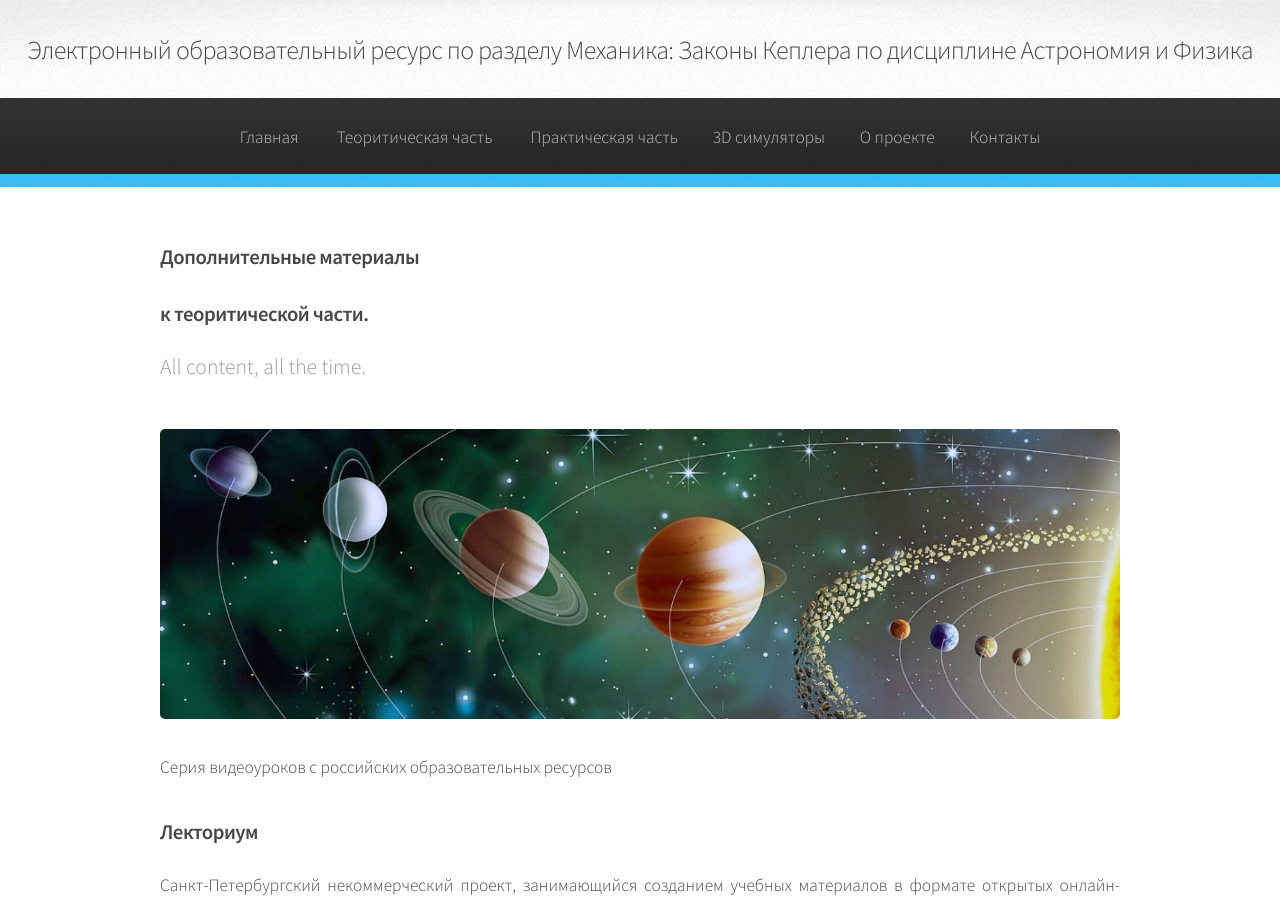
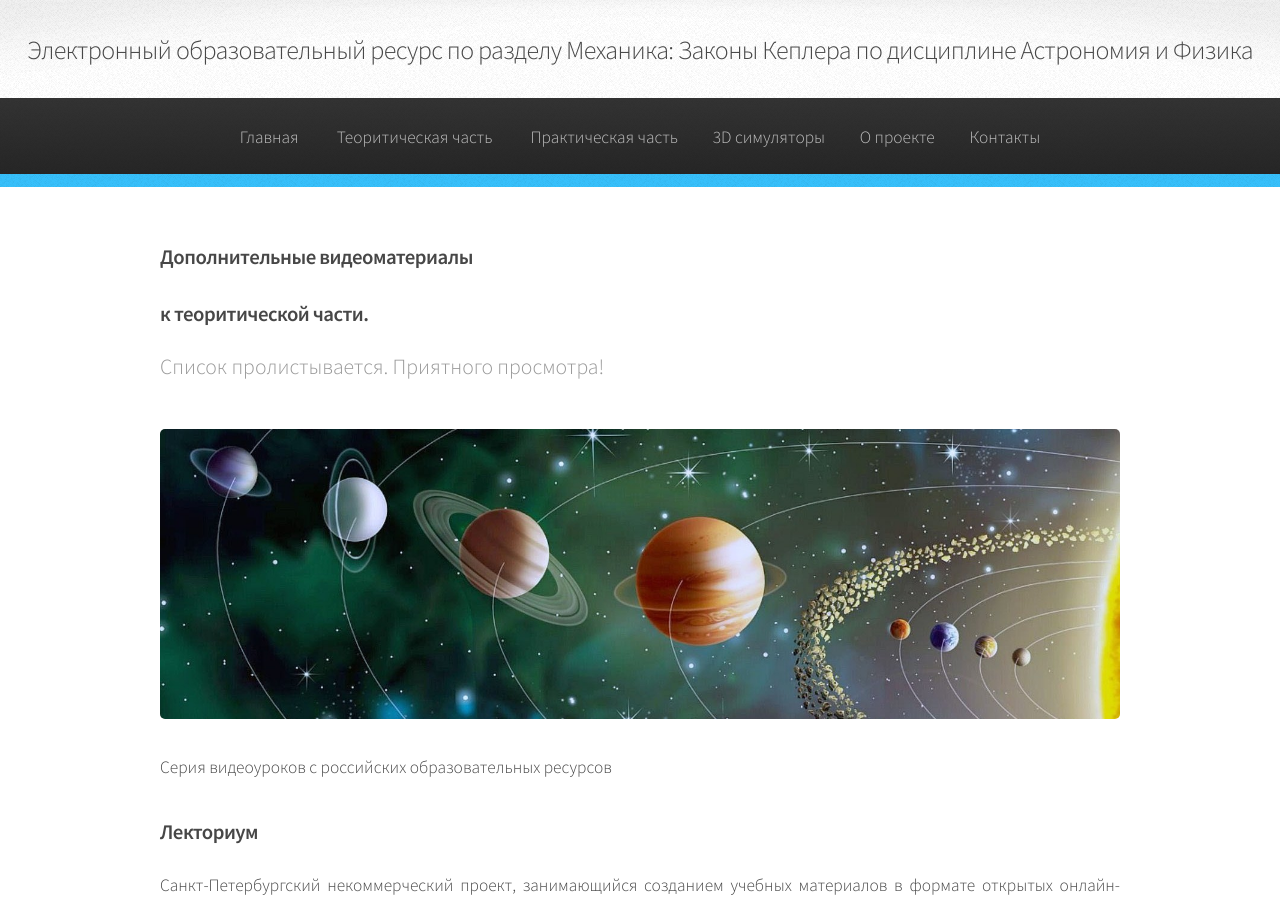
Before and after one commit to VlPop/VlPop.github.io, a Jekyll site: the page built from dopoln_mat.html, in a window 1280 px wide and 900 px high. Built offline with Jekyll 4.4.1, drawn with Linux system fonts in a browser that asks for light colours.

Commit message:
Update dopoln_mat.html

```diff
--- a/dopoln_mat.html
+++ b/dopoln_mat.html
@@ -12,10 +12,10 @@ layout: default
 
 					<article>
 						<header>
-							<h3>Дополнительные материалы</h3>
+							<h3>Дополнительные видеоматериалы</h3>
 							<h3>к теоритической части.</h3>
 							<p>    </p>
-							<p>All content, all the time.</p>
+							<p>Список пролистывается. Приятного просмотра!</p>
 						</header>
 
 						<span class="image featured"><img src="{{ site.baseurl }}/assets/images/banner.jpg" alt="" /></span>
```
